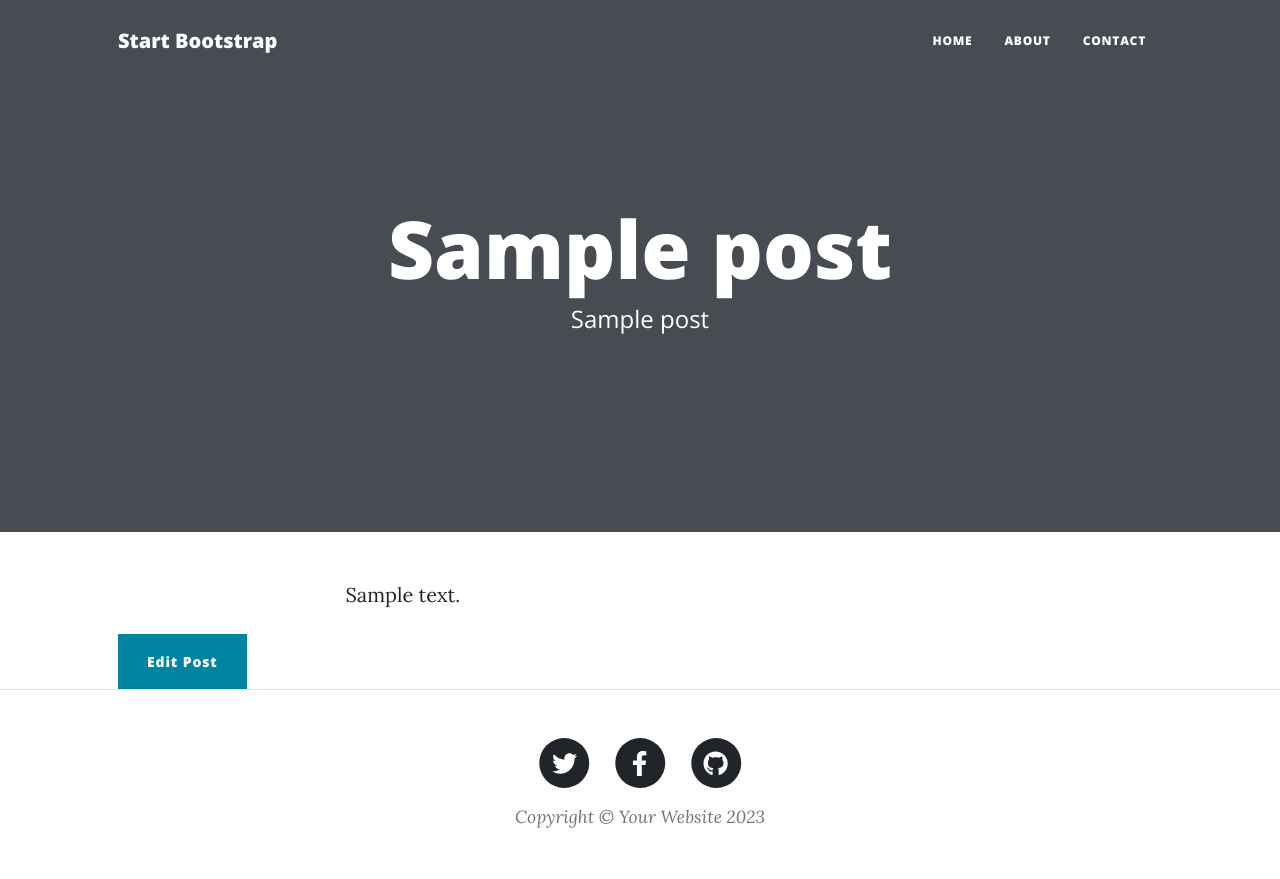
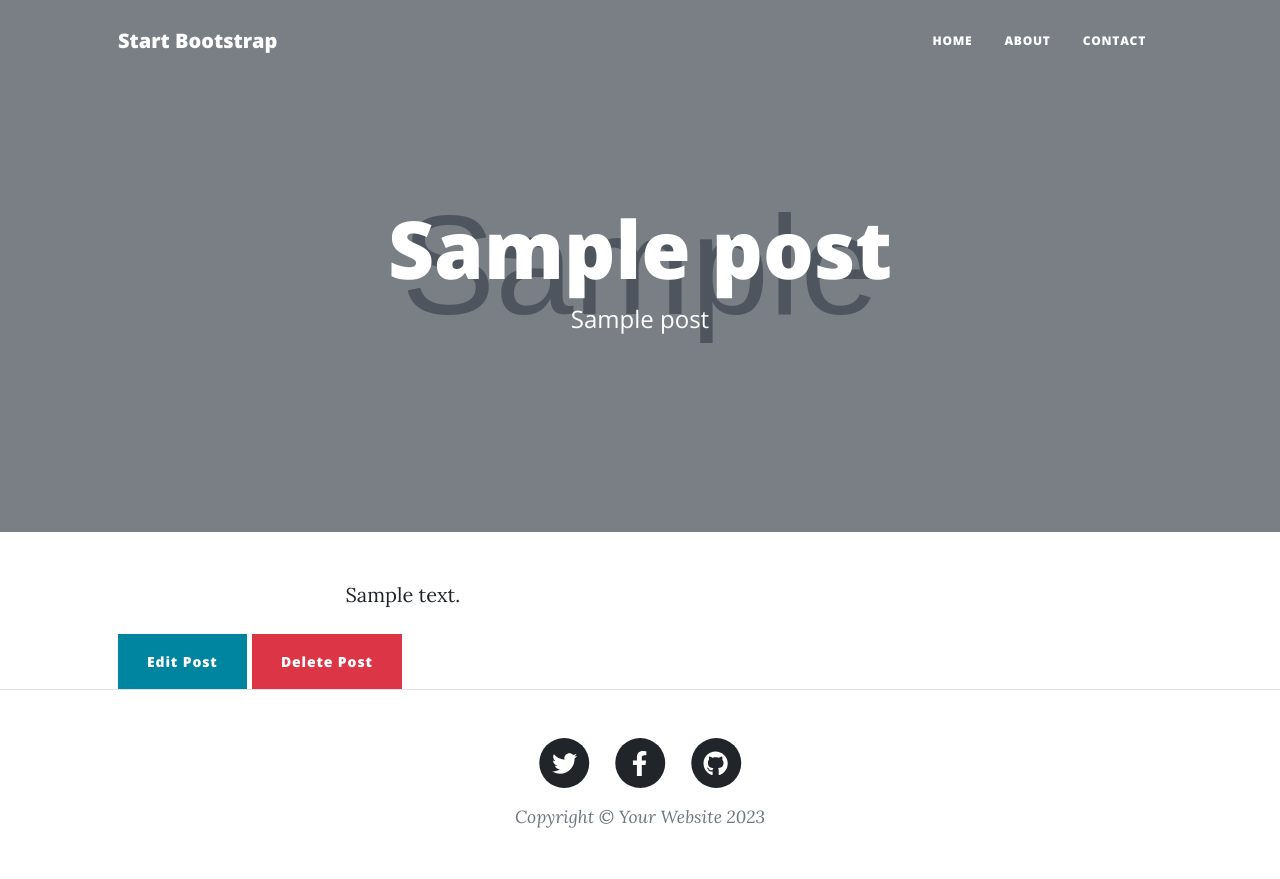
Before and after one commit to lmdelgallego/CAPSTONE-BLOG, a Flask app: page /post/1 in a window 1280 px wide. Run offline with Flask 3, Linux system fonts and the light colour scheme; tables that the repository leaves empty hold one stand-in row (values such as "Sample post"); grey boxes marked "Sample" are stand-in pictures; some libraries are stand-ins or nearby versions.

Commit message:
feat(RESTful): S67 - Delete a post

```diff
--- a/server.py
+++ b/server.py
@@ -94,6 +94,14 @@ def add_new_post():
     return render_template("make-post.html", form=form)
 
 
+@app.route("/delete/<int:post_id>")
+def delete_post(post_id):
+    post_to_delete = BlogPost.query.get(post_id)
+    db.session.delete(post_to_delete)
+    db.session.commit()
+    return redirect(url_for('home'))
+
+
 @app.route("/about")
 def about():
     return render_template("about.html")
--- a/templates/post.html
+++ b/templates/post.html
@@ -1,6 +1,6 @@
 {% include 'header.html' %}
 <!-- Page Header-->
-<header class="masthead" style="background-image: url({{post_data.image_url}})">
+<header class="masthead" style="background-image: url({{post_data.img_url}})">
     <div class="container position-relative px-4 px-lg-5">
         <div class="row gx-4 gx-lg-5 justify-content-center">
             <div class="col-md-10 col-lg-8 col-xl-7">
@@ -20,6 +20,7 @@
       </div>
       <div>
         <a href="{{url_for('edit_post', post_id=post_data.id)}}" class="btn btn-primary">Edit Post</a>
+        <a href="{{url_for('delete_post', post_id=post_data.id)}}" class="btn btn-danger">Delete Post</a>
       </div>
   </div>
 </div>
```
